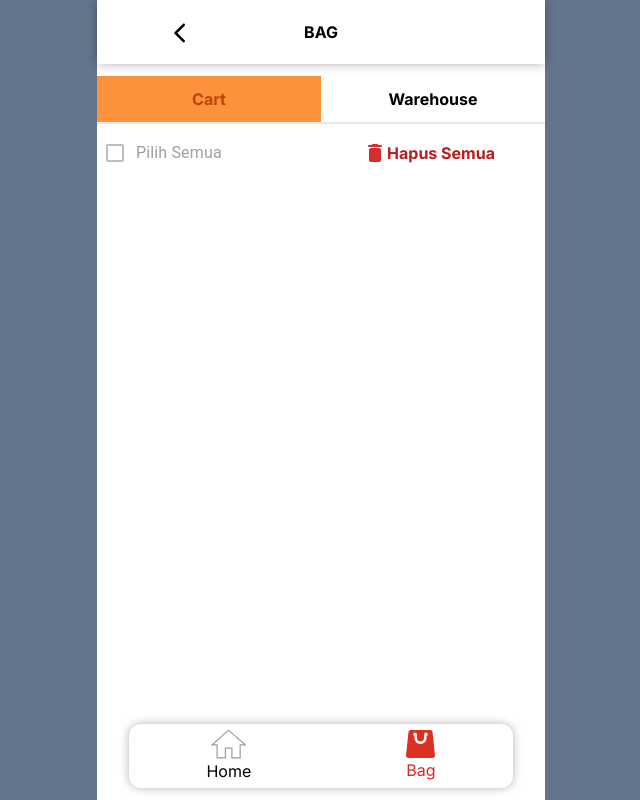
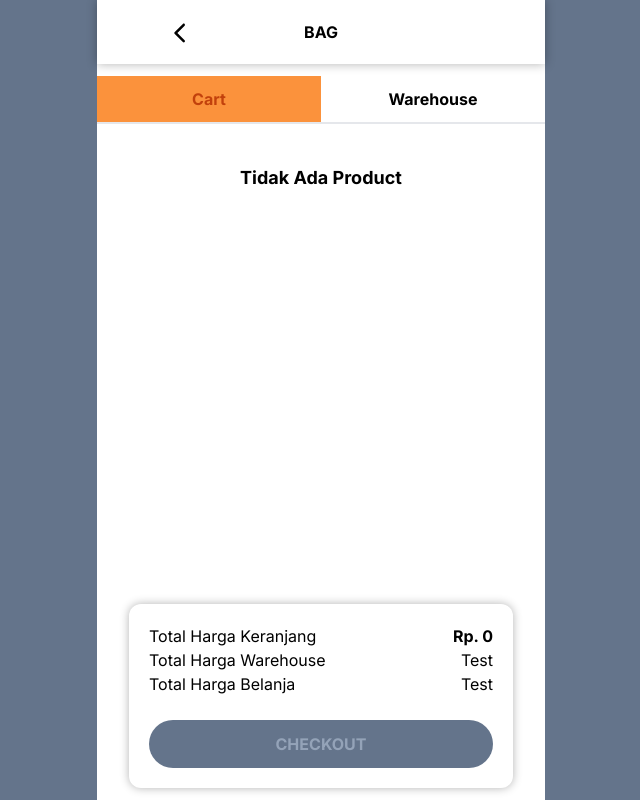
Before and after one commit to IchsanR/masterbagasi-test, a Next.js app: page / in a window 1280 px wide. Both pictures are taken after a click on the button "Bag". Shown: the whole page, without its empty margins (319-959 px from the left). Built offline with nearby package versions, Linux system fonts and the light colour scheme.

Commit message:
refactor: fix cart page

```diff
--- a/src/components/Bag/Cart/index.tsx
+++ b/src/components/Bag/Cart/index.tsx
@@ -1,37 +1,14 @@
 "use client";
 
-import { Box, Checkbox, Container, FormControlLabel, Typography } from "@mui/material";
-import { useEffect, useState } from "react";
+import { Box, Typography } from "@mui/material";
 import { useDispatch, useSelector } from "react-redux";
 import DeleteRoundedIcon from '@mui/icons-material/DeleteRounded';
-import { deleteAll, deleteProduct, updateQuantity } from "@/lib/slices/productSlices";
+import { deleteProduct, updateQuantity } from "@/lib/slices/productSlices";
 import Image from "next/image";
 
 const Cart = () => {
   const product = useSelector((state: any) => state.product);
-  const [checked, setChecked] = useState<boolean[]>(Array(product.length).fill(false));
-  const [parentChecked, setParentChecked] = useState<boolean>(false);
-  const [parentDisabled, setParentDisabled] = useState<boolean>(true);
   const dispatch = useDispatch();
-
-  useEffect(() => {
-    setChecked(Array(product.length).fill(false));
-    setParentChecked(false);
-    setParentDisabled(product.length === 0);
-  }, [product]);
-
-  const handleChange = (index: number) => {
-    const newChecked = [...checked];
-    newChecked[index] = !newChecked[index];
-    setChecked(newChecked);
-    setParentChecked(newChecked.every(item => item));
-  };
-
-  const handleParentChange = () => {
-    const newParentChecked = !parentChecked;
-    setParentChecked(newParentChecked);
-    setChecked(Array(product.length).fill(newParentChecked));
-  };
 
   const handleDecrease = (productId: number) => {
     dispatch(updateQuantity({ productId, quantity: -1 }));
@@ -45,8 +22,11 @@ const Cart = () => {
     dispatch(deleteProduct(productId));
   };
 
-  const handleDeleteAll = () => {
-    dispatch(deleteAll());
+  const NoProduct = () => {
+    return (
+      <h1 className="text-center font-bold text-lg mt-10">Tidak Ada Product</h1>
+
+    );
   };
 
   const Children = () => {
@@ -54,8 +34,6 @@ const Cart = () => {
       <div>
         {product.length > 0 ? product.map((item: any, index: number) => (
           <Box className="p-3 border flex" key={index}>
-            <Checkbox checked={checked[index]} onChange={() => handleChange(index)}
-            />
             <Box className="flex w-full">
               <Box className="mr-3 relative w-20 h-20 overflow-hidden">
                 <Image src={item.image} fill alt={item.title} className="object-contain" />
@@ -63,7 +41,7 @@ const Cart = () => {
               <Box className="w-full">
                 <Typography variant="subtitle1" color={"black"} fontWeight={"bold"}>{item.title}</Typography>
                 <Box className="flex justify-between w-full">
-                  <Typography variant="subtitle1" className="text-red-600 font-semibold">$ {item.price * item.quantity}</Typography>
+                  <Typography variant="subtitle1" className="text-red-600 font-semibold">Rp. {item.totalPrice.toLocaleString('id-ID')}</Typography>
                   <Typography variant="subtitle1" className="font-semibold">{item.weight} kg</Typography>
                 </Box>
                 <Box className="flex w-full">
@@ -84,25 +62,10 @@ const Cart = () => {
 
 
   return (
-    <section className="pb-20">
-      <div className="grid grid-cols-2 p-2">
-        <FormControlLabel
-          label="Pilih Semua"
-          className="m-auto"
-          control={
-            <Checkbox
-              checked={parentChecked}
-              onChange={handleParentChange}
-              disabled={parentDisabled}
-            />
-          }
-        />
-        <button type="button" className="flex m-auto" onClick={handleDeleteAll}>
-          <DeleteRoundedIcon color="error" />
-          <p className="text-red-700 font-bold">Hapus Semua</p>
-        </button>
-      </div>
-      <Children />
+    <section>
+      {product.length === 0 ? (<NoProduct />) : (
+        <Children />
+      )}
     </section>
   );
 };
--- a/src/components/Bag/index.tsx
+++ b/src/components/Bag/index.tsx
@@ -31,7 +31,7 @@ const Bag = () => {
   };
 
   return (
-    <section className="w-full max-w-md">
+    <section className="w-full max-w-md pb-52">
       <SectionButton />
       <Views />
     </section>
--- a/src/components/Navbar/index.tsx
+++ b/src/components/Navbar/index.tsx
@@ -1,10 +1,8 @@
 "use client";
 import Image from 'next/image';
-import React from 'react';
+import React, { useState } from 'react';
 import bag from '@/../public/bag.svg';
-import home from '@/../public/home.svg';
 import homeActive from '@/../public/home_active.svg';
-import bagActive from '@/../public/activated.svg';
 import { NextPage } from 'next';
 import { useDispatch, useSelector } from 'react-redux';
 import { setViews } from '@/lib/action/viewsAction';
@@ -12,6 +10,17 @@ import { setViews } from '@/lib/action/viewsAction';
 const Navbar: NextPage = () => {
   const dispatch = useDispatch();
   const pageViews = useSelector((state: any) => state.pages.pageViews);
+  const product = useSelector((state: any) => state.product);
+
+  const totalHargaProduct = product.reduce((acc: number, item: any, index: number) => {
+    if (index === 0) {
+      // Jika ini adalah item pertama, maka total awal adalah harga produk ini
+      return item.totalPrice;
+    } else {
+      // Jika ini bukan item pertama, maka total adalah total sebelumnya ditambah harga produk ini
+      return acc + item.totalPrice;
+    }
+  }, 0);
 
 
   const handlePage = (e: React.MouseEvent<HTMLButtonElement>) => {
@@ -19,17 +28,51 @@ const Navbar: NextPage = () => {
     dispatch(setViews(value));
   };
 
+  const HomeNav = () => {
+    return (
+      <>
+        <button className='m-auto' type='button' value="home" onClick={(e) => handlePage(e)}>
+          <Image src={homeActive} className='m-auto' height={35} width={35} alt='Bag' />
+          <h5 className={"text-red-600"}>Home</h5>
+        </button>
+        <button className='m-auto' type='button' value="bag" onClick={(e) => handlePage(e)}>
+          <Image src={bag} className='m-auto' height={30} width={29} alt='Bag' />
+          <h5 className={"text-black"}>Bag</h5>
+        </button>
+      </>
+    );
+  };
+
+  const CheckoutButton = () => {
+    return (
+      <div className='w-full m-auto p-5'>
+        <div className='flex justify-between'>
+          <p>Total Harga Keranjang</p>
+          <p className='font-bold'>{`Rp. ${totalHargaProduct.toLocaleString('id-ID')}`}</p>
+        </div>
+        <div className='flex justify-between'>
+          <p>Total Harga Warehouse</p>
+          <p>Test</p>
+        </div>
+        <div className='flex justify-between mb-6'>
+          <p>Total Harga Belanja</p>
+          <p>Test</p>
+        </div>
+        <button className={product.length === 0 ? 'text-center w-full py-3 rounded-full bg-slate-500 text-slate-400 font-bold' : 'text-center w-full py-3 rounded-full bg-red-600 text-white font-bold'} disabled={product.length === 0}>
+          CHECKOUT
+        </button>
+      </div>
+    );
+  };
 
   return (
-    <nav className='mx-auto w-full max-w-sm mb-3 fixed bottom-0 left-1/2 -translate-x-1/2 h-16 flex rounded-xl shadow-[0_0_10px_rgba(0,0,0,0.3)] bg-[#FFF]'>
-      <button className='m-auto' type='button' value="home" onClick={(e) => handlePage(e)}>
-        <Image src={pageViews === "home" ? homeActive : home} className='m-auto' height={35} width={35} alt='Bag' />
-        <h5 className={pageViews === "home" ? "text-red-600" : "text-black"}>Home</h5>
-      </button>
-      <button className='m-auto' type='button' value="bag" onClick={(e) => handlePage(e)}>
-        <Image src={pageViews === "bag" ? bagActive : bag} className='m-auto' height={30} width={29} alt='Bag' />
-        <h5 className={pageViews === "bag" ? "text-red-600" : "text-black"}>Bag</h5>
-      </button>
+    <nav className={pageViews === 'home' ? 'mx-auto w-full max-w-sm mb-3 fixed bottom-0 left-1/2 -translate-x-1/2 h-16 flex rounded-xl shadow-[0_0_10px_rgba(0,0,0,0.3)] bg-[#FFF]'
+      : 'mx-auto w-full max-w-sm mb-3 fixed bottom-0 left-1/2 -translate-x-1/2 flex rounded-xl shadow-[0_0_10px_rgba(0,0,0,0.3)] bg-[#FFF]'}>
+      {pageViews === 'home' ? (
+        <HomeNav />
+      ) : (
+        <CheckoutButton />
+      )}
     </nav>
   );
 };
--- a/src/components/ProductDisplay/index.tsx
+++ b/src/components/ProductDisplay/index.tsx
@@ -10,7 +10,7 @@ const ProductDisplay = () => {
   const dispatch = useDispatch();
 
   const handleBuy = (
-    { e, id, title, price, description, category, image, weight, quantity }:
+    { e, id, title, price, description, category, image, weight, quantity, totalPrice }:
       {
         e: React.MouseEvent<HTMLButtonElement>, id: number,
         title: string,
@@ -20,11 +20,12 @@ const ProductDisplay = () => {
         image: string,
         weight?: number,
         quantity: number;
+        totalPrice?: number;
       }) => {
     e.preventDefault();
 
     const boughtProduct = {
-      id, title, price, description, category, image, weight, quantity
+      id, title, price, description, category, image, weight, quantity, totalPrice
     };
 
     dispatch(addProduct(boughtProduct));
@@ -45,10 +46,10 @@ const ProductDisplay = () => {
                 </Typography>
                 <div className='flex justify-between'>
                   <Typography variant="subtitle1" color="text.secondary" component="div">
-                    {`$ ${item.price}`}
+                    {`Rp. ${item.price.toLocaleString('id-ID')}`}
                   </Typography>
                   <Button variant="outlined" size="small" color="error" type='button' onClick={(e) => handleBuy({
-                    e, id: item.id, title: item.title, price: item.price, description: item.description, category: item.category, image: item.image, weight: item.weight, quantity: item.quantity
+                    e, id: item.id, title: item.title, price: item.price, description: item.description, category: item.category, image: item.image, weight: item.weight, quantity: item.quantity, totalPrice: item.quantity * item.price
                   })}>
                     Buy
                   </Button>
--- a/src/lib/slices/productSlices.ts
+++ b/src/lib/slices/productSlices.ts
@@ -18,6 +18,7 @@ const productSlice = createSlice({
 
       if (existingProduct) {
         existingProduct.quantity += quantity;
+        existingProduct.totalPrice = existingProduct.quantity * existingProduct.price;
       } else {
         state.push({ id, quantity, ...rest });
       }
@@ -34,6 +35,7 @@ const productSlice = createSlice({
       const productToUpdate = state.find(product => product.id === productId);
       if (productToUpdate) {
         productToUpdate.quantity += quantity;
+        productToUpdate.totalPrice = productToUpdate.quantity * productToUpdate.price;
       }
     }
   }
--- a/src/lib/types/types.ts
+++ b/src/lib/types/types.ts
@@ -7,6 +7,7 @@ export interface ProductResponse {
   image: string,
   weight?: number;
   quantity: number;
+  totalPrice?: number;
 }
 
 export interface State {
```
Also changed, not shown: dummy.ts (+30 -20 lines).
